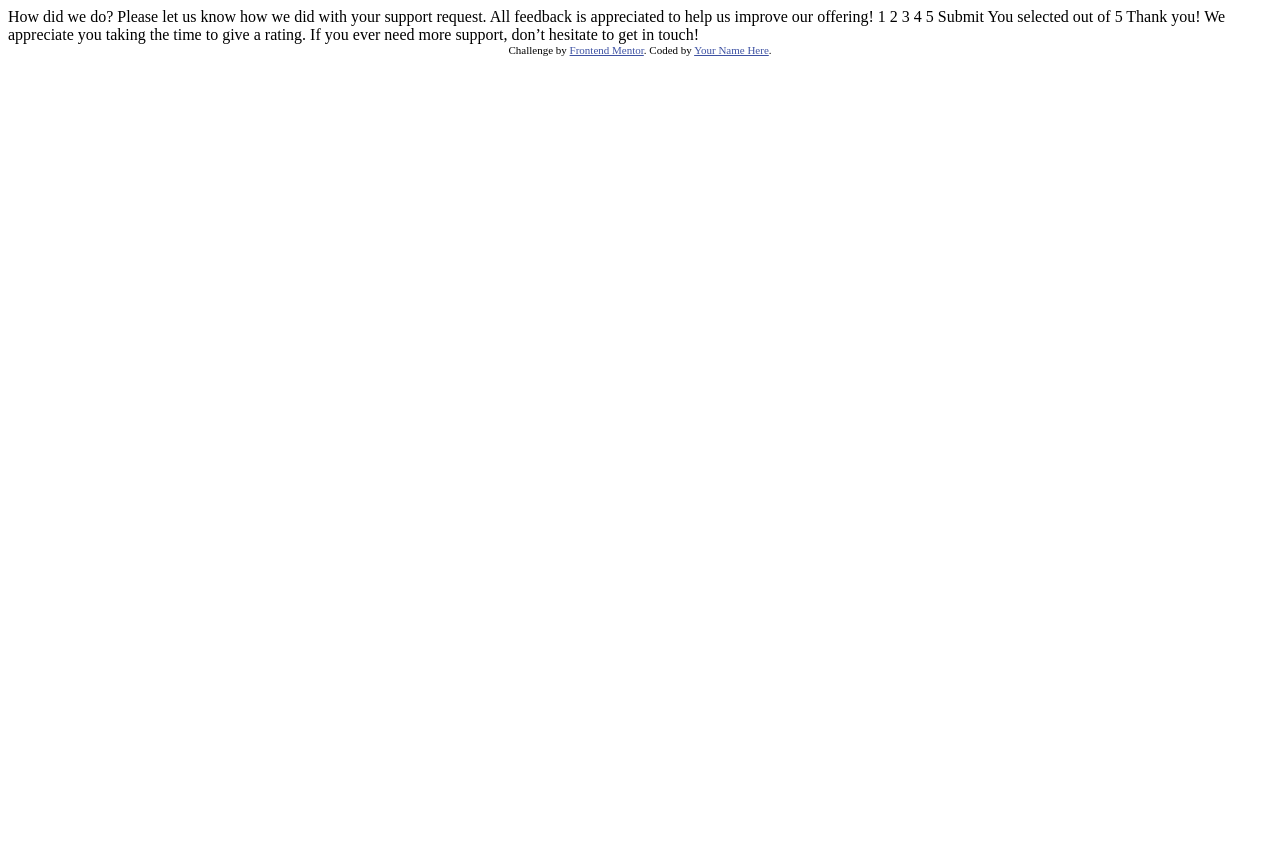
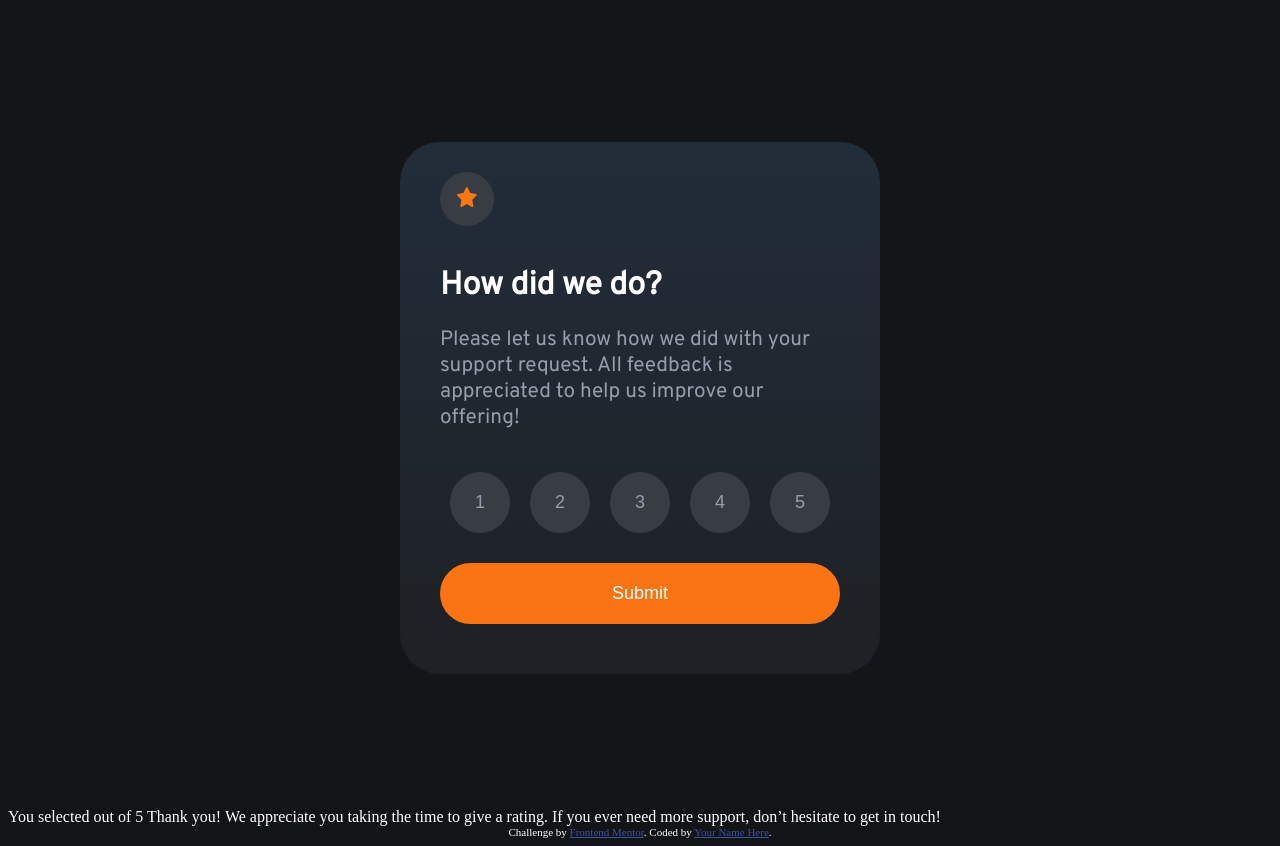
Before and after one commit to ac-89/interactive-rating-component-main, a plain HTML site: page index.html in a window 1280 px wide. Before the commit the page ends 800 px from the top, so only its background shows below. Drawn offline with Linux system fonts and the light colour scheme.

Commit message:
Add scrip and style

```diff
--- a/index.html
+++ b/index.html
@@ -1,49 +1,79 @@
 <!DOCTYPE html>
 <html lang="en">
   <head>
-  <meta charset="UTF-8">
-  <meta name="viewport" content="width=device-width, initial-scale=1.0"> <!-- displays site properly based on user's device -->
+    <meta charset="UTF-8" />
+    <meta name="viewport" content="width=device-width, initial-scale=1.0" />
+    <!-- displays site properly based on user's device -->
 
-  <link rel="icon" type="image/png" sizes="32x32" href="./images/favicon-32x32.png">
+    <link
+      rel="icon"
+      type="image/png"
+      sizes="32x32"
+      href="./images/favicon-32x32.png"
+    />
 
     <title>Frontend Mentor | Interactive rating component</title>
 
     <!-- Feel free to remove these styles or customise in your own stylesheet 👍 -->
     <style>
-    .attribution { font-size: 11px; text-align: center; }
-    .attribution a { color: hsl(228, 45%, 44%); }
+      .attribution {
+        font-size: 11px;
+        text-align: center;
+      }
+      .attribution a {
+        color: hsl(228, 45%, 44%);
+      }
     </style>
+    <!-- link google font -->
+
+    <link
+      href="https://fonts.googleapis.com/css2?family=Overpass"
+      rel="stylesheet"
+    />
+    <link rel="stylesheet" href="style.css" />
+    <script src="script.js" defer></script>
   </head>
   <body>
-
     <!-- Rating state start -->
-
-  How did we do?
-
-  Please let us know how we did with your support request. All feedback is appreciated
-  to help us improve our offering!
-
-  1 2 3 4 5
-
-  Submit
+    <main>
+      <div class="rating">
+        <div class="icon">
+          <img src="/images/icon-star.svg" class="star-icon" alt="" srcset="" />
+        </div>
+        <div class="rating-text">
+          <h3>How did we do?</h3>
+          <p>
+            Please let us know how we did with your support request. All
+            feedback is appreciated to help us improve our offering!
+          </p>
+        </div>
+        <div class="rating-btns">
+          <button class="btn" data-value="1">1</button>
+          <button class="btn" data-value="2">2</button>
+          <button class="btn" data-value="3">3</button>
+          <button class="btn" data-value="4">4</button>
+          <button class="btn" data-value="5">5</button>
+        </div>
+        <button class="submit-btn">Submit</button>
+      </div>
+    </main>
 
     <!-- Rating state end -->
 
     <!-- Thank you state start -->
 
-  You selected <!-- Add rating here --> out of 5
-
-  Thank you!
-
-  We appreciate you taking the time to give a rating. If you ever need more support,
-  don’t hesitate to get in touch!
+    You selected
+    <!-- Add rating here -->
+    out of 5 Thank you! We appreciate you taking the time to give a rating. If
+    you ever need more support, don’t hesitate to get in touch!
 
     <!-- Thank you state end -->
 
-
     <div class="attribution">
-    Challenge by <a href="https://www.frontendmentor.io?ref=challenge" target="_blank">Frontend Mentor</a>.
-    Coded by <a href="#">Your Name Here</a>.
+      Challenge by
+      <a href="https://www.frontendmentor.io?ref=challenge" target="_blank"
+        >Frontend Mentor</a
+      >. Coded by <a href="#">Your Name Here</a>.
     </div>
   </body>
 </html>
--- /dev/null
+++ b/script.js
@@ -0,0 +1,10 @@
+let ratings = document.querySelectorAll(".btn");
+
+for (let i = 0; i < ratings.length; i++) {
+  ratings[i].addEventListener("click", function (e) {
+    e.preventDefault();
+
+    let value = ratings[i].dataset.value;
+    console.log(value);
+  });
+}
--- /dev/null
+++ b/style.css
@@ -0,0 +1,112 @@
+body {
+  background-image: url(/design/desktop-design.jpg);
+  background-color: hsl(216, 12%, 8%);
+  background-repeat: no-repeat;
+  background-size: contain;
+  color: #fff;
+}
+
+main {
+  display: flex;
+  justify-content: center;
+  align-items: center;
+  height: 100vh;
+}
+
+.icon {
+  align-self: flex-start;
+  border-radius: 50%;
+  background-color: hsl(210, 10%, 24%);
+  padding: 15px 17px;
+  margin-bottom: 40px;
+}
+
+.icon img {
+  width: 20px;
+  height: 20px;
+}
+
+.rating {
+  background: linear-gradient(
+    to bottom,
+    hsl(213, 26%, 18%),
+    hsl(214, 10%, 13%)
+  );
+  border-radius: 40px;
+  padding: 30px 40px;
+  width: 400px;
+  /* height: 300px; */
+  display: flex;
+  justify-content: center;
+  align-items: center;
+  flex-direction: column;
+}
+
+.rating h3 {
+  font-family: "Overpass", "Helvetica Neue", Helvetica, Arial, sans-serif;
+  font-size: 1.5rem;
+  font-weight: 700;
+
+  font-size: 2rem;
+  font-weight: 700;
+  margin: 0;
+}
+
+.rating p {
+  font-family: "Overpass", "Helvetica Neue", Helvetica, Arial, sans-serif;
+  color: hsl(217, 12%, 63%);
+  font-size: 1.3rem;
+}
+
+.rating-btns {
+  display: flex;
+  justify-content: space-around;
+  align-items: center;
+  width: 100%;
+  margin-top: 20px;
+}
+
+.btn {
+  border-radius: 50%;
+  padding: 20px 25px;
+  display: block;
+  background-color: hsl(210, 10%, 24%);
+  color: hsl(217, 12%, 63%);
+  border: none;
+  font-size: 18px;
+}
+
+.btn:hover {
+  background-color: hsl(210, 10%, 34%);
+}
+
+.submit-btn {
+  background-color: hsl(25, 97%, 53%);
+  color: #fff;
+  border: none;
+  padding: 20px 25px;
+  width: 100%;
+  border-radius: 50px;
+  font-size: 18px;
+  margin-top: 30px;
+  margin-bottom: 20px;
+}
+
+.submit-btn:hover {
+  background-color: hsl(25, 97%, 63%);
+}
+
+.btn-selected {
+  background-color: hsl(25, 97%, 53%);
+  color: #fff;
+}
+
+.rated .btn {
+  background-color: hsl(25, 97%, 53%);
+  color: #fff;
+}
+
+.rated .btn-selected ~ .btn {
+  background-color: hsl(210, 10%, 24%);
+  color: #fff;
+}
```
Lines whose indentation alone changed are shown as unchanged.
